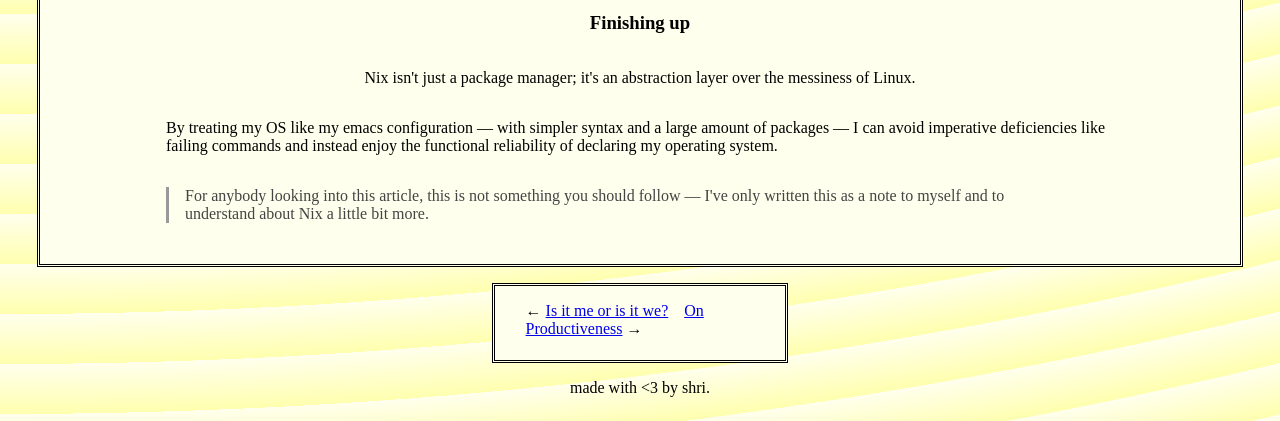
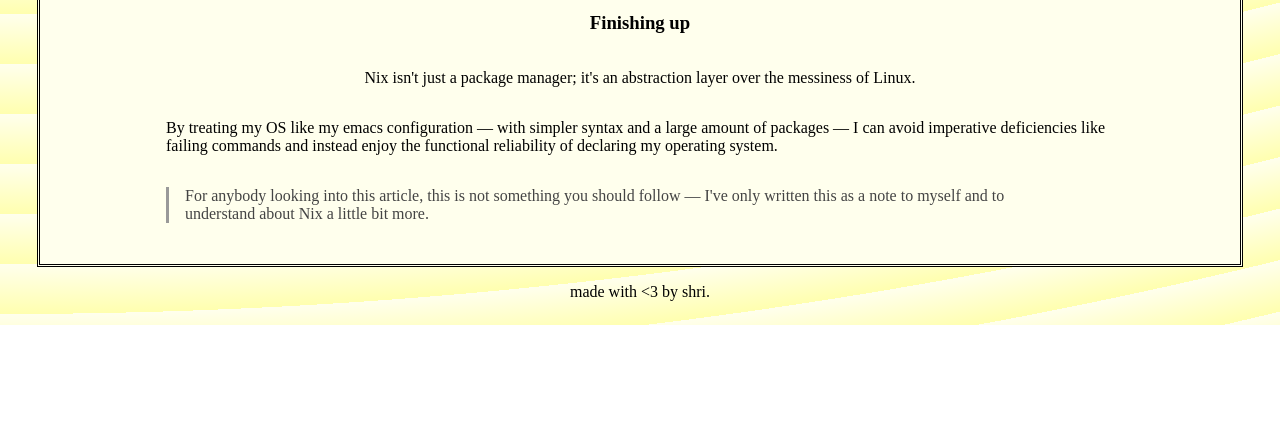
Before and after one commit to shri-acha/space, a plain HTML site: page posts/nix-mystery.html in a window 1280 px wide. Shown: the part 4986-5407 px from the top of the page. After the commit the page ends 5311 px from the top, so only its background shows below. Drawn offline with Linux system fonts and the light colour scheme.

Commit message:
style: remove footer related links

```diff
--- a/posts/nix-mystery.html
+++ b/posts/nix-mystery.html
@@ -268,18 +268,6 @@ Done. The virtual machine can be started by running /nix/store/2b59ryh0v0fan4wr8
   </div>
 </div>
 
-<div class="end_container">
-  <div class="page_card">
-    <div class="page_head_subsection">
-      <p id="page_head_subtitle">
-        ← <a href="./is-it-me-or-is-it-we.html">Is it me or is it we?</a>
-        &nbsp;&nbsp;
-        <a href="./on-productiveness.html">On Productiveness</a> →
-      </p>
-    </div>
-  </div>
-</div>
-
 <footer style="margin: 1rem;">
   made with &lt;3 by shri.
 </footer>
```
Also changed, not shown: posts/designing-an-alu.html (+0 -13 lines), posts/digital-literacy.html (+0 -12 lines), posts/ideals.html (+0 -12 lines), posts/is-it-me-or-is-it-we.html (+0 -12 lines), posts/my-first-hackathon.html (+0 -10 lines), posts/on-productiveness.html (+0 -11 lines), posts/week-of-curiosity.html (+0 -10 lines).
